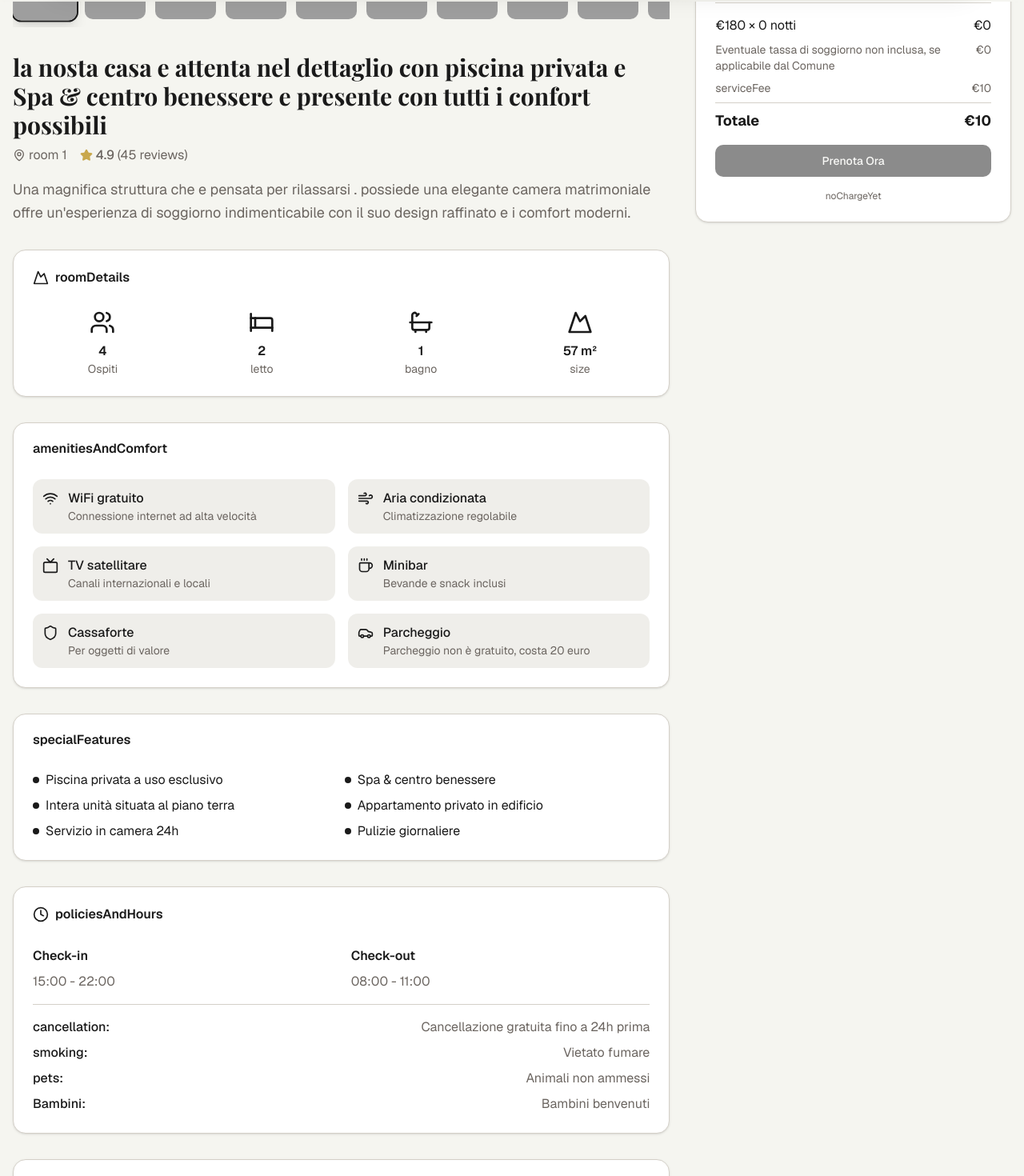
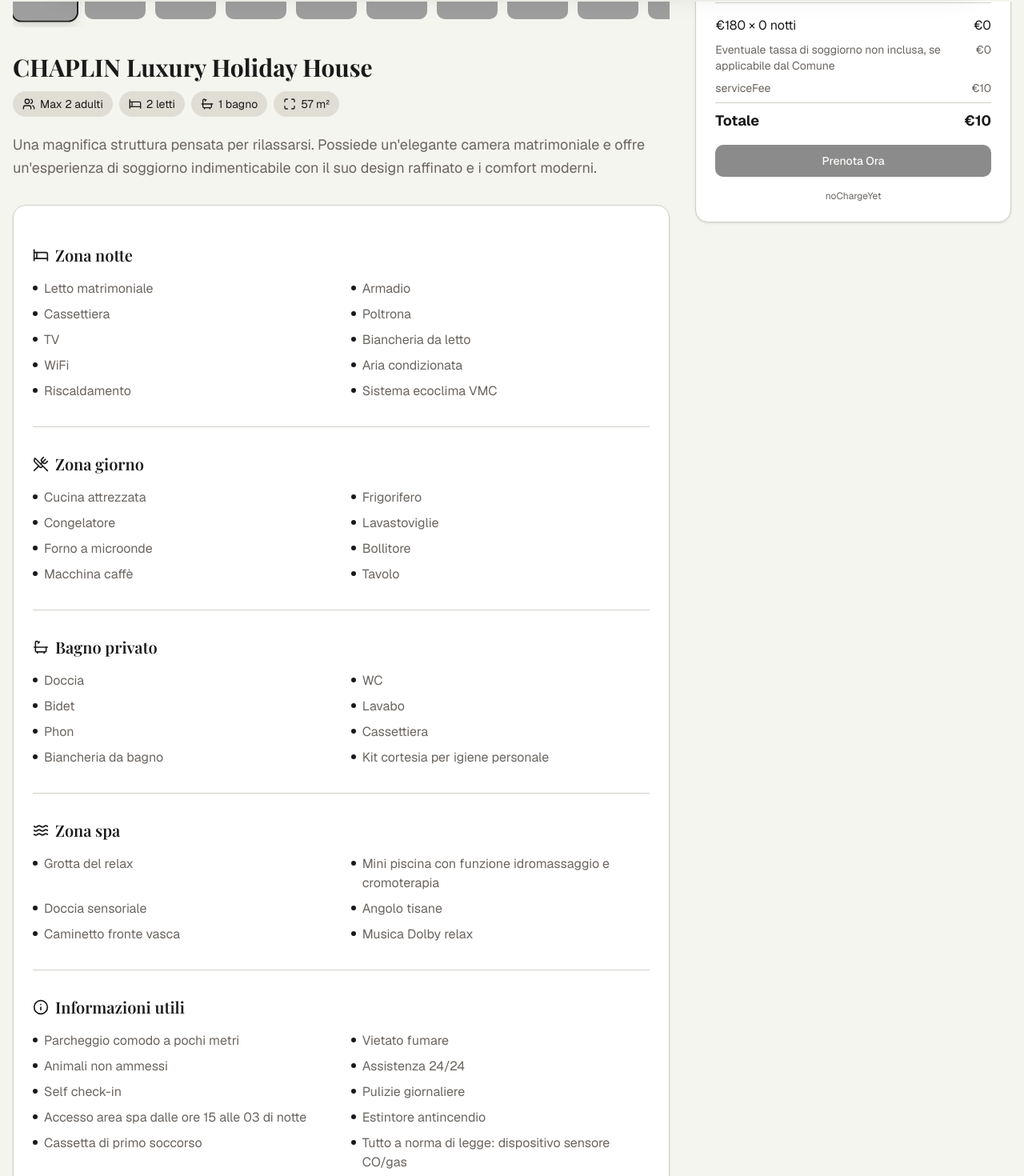
Before and after one commit to salvo1992/chaplin, a Next.js app: page /camere/1 in a window 1280 px wide. Shown: the part 798-2268 px from the top of the page at 80% size. Built offline with nearby package versions, Linux system fonts and the light colour scheme; no server answers; the database is empty; grey boxes are pictures that could not be loaded; a web font is replaced by a local one.

Commit message:
feat: refactor room page layout and remove RelatedRooms component

```diff
--- a/app/camere/[id]/page.tsx
+++ b/app/camere/[id]/page.tsx
@@ -3,7 +3,6 @@ import { Footer } from "@/components/footer"
 import { RoomDetails } from "@/components/room-details"
 import { RoomGallery } from "@/components/room-gallery"
 import { BookingWidget } from "@/components/booking-widget"
-import { RelatedRooms } from "@/components/related-rooms"
 
 interface RoomPageProps {
   params: {
@@ -32,8 +31,6 @@ export default function RoomPage({ params }: RoomPageProps) {
               </div>
             </div>
           </div>
-
-          <RelatedRooms currentRoomId={params.id} />
         </div>
       </div>
 
--- a/components/room-details.tsx
+++ b/components/room-details.tsx
@@ -1,204 +1,453 @@
 "use client"
-import { Card, CardContent, CardHeader, CardTitle } from "@/components/ui/card"
-import { Separator } from "@/components/ui/separator"
-import { Users, Bed, Bath, Mountain, Star, Wifi, Car, Coffee, Tv, Wind, Shield, MapPin, Clock } from "lucide-react"
+import { Card, CardContent } from "@/components/ui/card"
+import { Bed, UtensilsCrossed, Bath, Waves, Info, Users, Maximize } from "lucide-react"
 import { useLanguage } from "@/components/language-provider"
 
-// Sample room data - in a real app this would come from props or API
-const roomData = {
-  name: "la nosta casa e attenta  nel dettaglio con piscina privata e Spa & centro benessere  e presente con tutti i confort possibili",
-  description:
-    "Una magnifica struttura  che e pensata per rilassarsi . possiede una elegante camera matrimoniale offre un'esperienza di soggiorno indimenticabile con il suo design raffinato e i comfort moderni.",
-  longDescription:
-    "situata a Viterbo questa residenza rappresenta il perfetto equilibrio tra eleganza classica e comfort contemporaneo. Gli arredi sono stati selezionati con cura per riflettere lo stile tradizionale della regione, mentre i servizi moderni garantiscono un soggiorno confortevole e rilassante.",
-  guests: 4,
-  beds: 2,
-  bathrooms: 1,
-  size: 57,
-  rating: 4.9,
-  reviews: 45,
-  amenities: [
-    { icon: Wifi, name: "WiFi gratuito", description: "Connessione internet ad alta velocità" },
-    { icon: Wind, name: "Aria condizionata", description: "Climatizzazione regolabile" },
-    { icon: Tv, name: "TV satellitare", description: "Canali internazionali e locali" },
-    { icon: Coffee, name: "Minibar", description: "Bevande e snack inclusi" },
-    { icon: Shield, name: "Cassaforte", description: "Per oggetti di valore" },
-    { icon: Car, name: "Parcheggio", description: "Parcheggio non è gratuito, costa 20 euro " },
-  ],
-  features: [
-    "Piscina privata a uso esclusivo",
-    "Spa & centro benessere",
-    "Intera unità situata al piano terra",
-    "Appartamento privato in edificio",
-    "Servizio in camera 24h",
-    "Pulizie giornaliere",
-  ],
-  policies: {
-    checkIn: "15:00 - 22:00",
-    checkOut: "08:00 - 11:00",
-    cancellation: "Cancellazione gratuita fino a 24h prima",
-    smoking: "Vietato fumare",
-    pets: "Animali non ammessi",
-    children: "Bambini benvenuti",
+type Lang = "it" | "en" | "fr" | "es" | "de"
+
+interface RoomContent {
+  description: string
+  badges: { adults: string; beds: string; bath: string; size: string }
+  zones: { title: string; items: string[] }[]
+}
+
+const content: Record<Lang, RoomContent> = {
+  it: {
+    description:
+      "Una magnifica struttura pensata per rilassarsi. Possiede un'elegante camera matrimoniale e offre un'esperienza di soggiorno indimenticabile con il suo design raffinato e i comfort moderni.",
+    badges: { adults: "Max 2 adulti", beds: "2 letti", bath: "1 bagno", size: "57 m²" },
+    zones: [
+      {
+        title: "Zona notte",
+        items: [
+          "Letto matrimoniale",
+          "Armadio",
+          "Cassettiera",
+          "Poltrona",
+          "TV",
+          "Biancheria da letto",
+          "WiFi",
+          "Aria condizionata",
+          "Riscaldamento",
+          "Sistema ecoclima VMC",
+        ],
+      },
+      {
+        title: "Zona giorno",
+        items: [
+          "Cucina attrezzata",
+          "Frigorifero",
+          "Congelatore",
+          "Lavastoviglie",
+          "Forno a microonde",
+          "Bollitore",
+          "Macchina caffè",
+          "Tavolo",
+        ],
+      },
+      {
+        title: "Bagno privato",
+        items: [
+          "Doccia",
+          "WC",
+          "Bidet",
+          "Lavabo",
+          "Phon",
+          "Cassettiera",
+          "Biancheria da bagno",
+          "Kit cortesia per igiene personale",
+        ],
+      },
+      {
+        title: "Zona spa",
+        items: [
+          "Grotta del relax",
+          "Mini piscina con funzione idromassaggio e cromoterapia",
+          "Doccia sensoriale",
+          "Angolo tisane",
+          "Caminetto fronte vasca",
+          "Musica Dolby relax",
+        ],
+      },
+      {
+        title: "Informazioni utili",
+        items: [
+          "Parcheggio comodo a pochi metri",
+          "Vietato fumare",
+          "Animali non ammessi",
+          "Assistenza 24/24",
+          "Self check-in",
+          "Pulizie giornaliere",
+          "Accesso area spa dalle ore 15 alle 03 di notte",
+          "Estintore antincendio",
+          "Cassetta di primo soccorso",
+          "Tutto a norma di legge: dispositivo sensore CO/gas",
+        ],
+      },
+    ],
+  },
+  en: {
+    description:
+      "A magnificent property designed for relaxation. It features an elegant double room and offers an unforgettable stay experience with its refined design and modern comforts.",
+    badges: { adults: "Max 2 adults", beds: "2 beds", bath: "1 bathroom", size: "57 m²" },
+    zones: [
+      {
+        title: "Sleeping area",
+        items: [
+          "Double bed",
+          "Wardrobe",
+          "Chest of drawers",
+          "Armchair",
+          "TV",
+          "Bed linen",
+          "WiFi",
+          "Air conditioning",
+          "Heating",
+          "Ecoclima VMC system",
+        ],
+      },
+      {
+        title: "Living area",
+        items: [
+          "Equipped kitchen",
+          "Refrigerator",
+          "Freezer",
+          "Dishwasher",
+          "Microwave oven",
+          "Kettle",
+          "Coffee machine",
+          "Table",
+        ],
+      },
+      {
+        title: "Private bathroom",
+        items: [
+          "Shower",
+          "WC",
+          "Bidet",
+          "Sink",
+          "Hairdryer",
+          "Chest of drawers",
+          "Bath linen",
+          "Personal hygiene courtesy kit",
+        ],
+      },
+      {
+        title: "Spa area",
+        items: [
+          "Relaxation grotto",
+          "Mini pool with hydromassage and chromotherapy",
+          "Sensory shower",
+          "Herbal tea corner",
+          "Fireplace facing the tub",
+          "Dolby relax music",
+        ],
+      },
+      {
+        title: "Useful information",
+        items: [
+          "Convenient parking a few meters away",
+          "No smoking",
+          "Pets not allowed",
+          "24/7 assistance",
+          "Self check-in",
+          "Daily cleaning",
+          "Spa access from 3:00 PM to 3:00 AM",
+          "Fire extinguisher",
+          "First aid kit",
+          "Fully compliant: CO/gas sensor device",
+        ],
+      },
+    ],
+  },
+  fr: {
+    description:
+      "Une magnifique structure pensée pour la détente. Elle dispose d'une élégante chambre double et offre une expérience de séjour inoubliable grâce à son design raffiné et son confort moderne.",
+    badges: { adults: "Max 2 adultes", beds: "2 lits", bath: "1 salle de bain", size: "57 m²" },
+    zones: [
+      {
+        title: "Coin nuit",
+        items: [
+          "Lit double",
+          "Armoire",
+          "Commode",
+          "Fauteuil",
+          "TV",
+          "Linge de lit",
+          "WiFi",
+          "Climatisation",
+          "Chauffage",
+          "Système ecoclima VMC",
+        ],
+      },
+      {
+        title: "Coin jour",
+        items: [
+          "Cuisine équipée",
+          "Réfrigérateur",
+          "Congélateur",
+          "Lave-vaisselle",
+          "Four à micro-ondes",
+          "Bouilloire",
+          "Machine à café",
+          "Table",
+        ],
+      },
+      {
+        title: "Salle de bain privée",
+        items: [
+          "Douche",
+          "WC",
+          "Bidet",
+          "Lavabo",
+          "Sèche-cheveux",
+          "Commode",
+          "Linge de toilette",
+          "Kit de courtoisie pour l'hygiène personnelle",
+        ],
+      },
+      {
+        title: "Espace spa",
+        items: [
+          "Grotte de relaxation",
+          "Mini piscine avec hydromassage et chromothérapie",
+          "Douche sensorielle",
+          "Coin tisanes",
+          "Cheminée face à la baignoire",
+          "Musique Dolby relax",
+        ],
+      },
+      {
+        title: "Informations utiles",
+        items: [
+          "Parking pratique à quelques mètres",
+          "Interdiction de fumer",
+          "Animaux non admis",
+          "Assistance 24h/24",
+          "Self check-in",
+          "Ménage quotidien",
+          "Accès à l'espace spa de 15h à 03h du matin",
+          "Extincteur",
+          "Trousse de premiers secours",
+          "Tout conforme à la loi : détecteur CO/gaz",
+        ],
+      },
+    ],
+  },
+  es: {
+    description:
+      "Una magnífica estructura pensada para relajarse. Dispone de una elegante habitación doble y ofrece una experiencia de estancia inolvidable con su diseño refinado y comodidades modernas.",
+    badges: { adults: "Máx 2 adultos", beds: "2 camas", bath: "1 baño", size: "57 m²" },
+    zones: [
+      {
+        title: "Zona de descanso",
+        items: [
+          "Cama de matrimonio",
+          "Armario",
+          "Cómoda",
+          "Sillón",
+          "TV",
+          "Ropa de cama",
+          "WiFi",
+          "Aire acondicionado",
+          "Calefacción",
+          "Sistema ecoclima VMC",
+        ],
+      },
+      {
+        title: "Zona de día",
+        items: [
+          "Cocina equipada",
+          "Frigorífico",
+          "Congelador",
+          "Lavavajillas",
+          "Microondas",
+          "Hervidor",
+          "Cafetera",
+          "Mesa",
+        ],
+      },
+      {
+        title: "Baño privado",
+        items: [
+          "Ducha",
+          "WC",
+          "Bidé",
+          "Lavabo",
+          "Secador",
+          "Cómoda",
+          "Ropa de baño",
+          "Kit de cortesía para higiene personal",
+        ],
+      },
+      {
+        title: "Zona spa",
+        items: [
+          "Gruta del relax",
+          "Mini piscina con hidromasaje y cromoterapia",
+          "Ducha sensorial",
+          "Rincón de infusiones",
+          "Chimenea frente a la bañera",
+          "Música Dolby relax",
+        ],
+      },
+      {
+        title: "Información útil",
+        items: [
+          "Aparcamiento cómodo a pocos metros",
+          "Prohibido fumar",
+          "No se admiten animales",
+          "Asistencia 24/24",
+          "Self check-in",
+          "Limpieza diaria",
+          "Acceso a la zona spa de 15:00 a 03:00 de la noche",
+          "Extintor de incendios",
+          "Botiquín de primeros auxilios",
+          "Todo conforme a la ley: dispositivo sensor CO/gas",
+        ],
+      },
+    ],
+  },
+  de: {
+    description:
+      "Eine wunderschöne Unterkunft zum Entspannen. Sie verfügt über ein elegantes Doppelzimmer und bietet mit ihrem raffinierten Design und modernem Komfort ein unvergessliches Aufenthaltserlebnis.",
+    badges: { adults: "Max 2 Erwachsene", beds: "2 Betten", bath: "1 Bad", size: "57 m²" },
+    zones: [
+      {
+        title: "Schlafbereich",
+        items: [
+          "Doppelbett",
+          "Kleiderschrank",
+          "Kommode",
+          "Sessel",
+          "TV",
+          "Bettwäsche",
+          "WLAN",
+          "Klimaanlage",
+          "Heizung",
+          "Ecoclima VMC System",
+        ],
+      },
+      {
+        title: "Wohnbereich",
+        items: [
+          "Ausgestattete Küche",
+          "Kühlschrank",
+          "Gefrierschrank",
+          "Geschirrspüler",
+          "Mikrowelle",
+          "Wasserkocher",
+          "Kaffeemaschine",
+          "Tisch",
+        ],
+      },
+      {
+        title: "Privates Bad",
+        items: [
+          "Dusche",
+          "WC",
+          "Bidet",
+          "Waschbecken",
+          "Haartrockner",
+          "Kommode",
+          "Badwäsche",
+          "Kulanz-Set für die persönliche Hygiene",
+        ],
+      },
+      {
+        title: "Spa-Bereich",
+        items: [
+          "Entspannungsgrotte",
+          "Minipool mit Hydromassage und Chromotherapie",
+          "Sinnesdusche",
+          "Kräutertee-Ecke",
+          "Kamin vor der Wanne",
+          "Dolby Relax Musik",
+        ],
+      },
+      {
+        title: "Nützliche Informationen",
+        items: [
+          "Bequemer Parkplatz wenige Meter entfernt",
+          "Rauchen verboten",
+          "Keine Haustiere erlaubt",
+          "24/24 Unterstützung",
+          "Self Check-in",
+          "Tägliche Reinigung",
+          "Zugang zum Spa-Bereich von 15:00 bis 03:00 Uhr nachts",
+          "Feuerlöscher",
+          "Erste-Hilfe-Kasten",
+          "Alles gesetzeskonform: CO/Gas-Sensor",
+        ],
+      },
+    ],
   },
 }
+
+const zoneIcons = [Bed, UtensilsCrossed, Bath, Waves, Info]
 
 interface RoomDetailsProps {
   roomId: string
 }
 
 export function RoomDetails({ roomId }: RoomDetailsProps) {
-  const { t } = useLanguage()
+  const { language } = useLanguage()
+  const data = content[(language as Lang) || "it"] || content.it
 
   return (
     <div className="space-y-8">
-      {/* Room Header */}
+      {/* Title */}
       <div>
-        <div className="flex items-start justify-between mb-4">
-          <div>
-            <h1 className="font-display text-3xl font-bold text-foreground mb-2">{roomData.name}</h1>
-            <div className="flex items-center gap-4 text-muted-foreground">
-              <div className="flex items-center gap-1">
-                <MapPin className="w-4 h-4" />
-                <span>
-                  {t("room")} {roomId}
-                </span>
-              </div>
-              <div className="flex items-center gap-1">
-                <Star className="w-4 h-4 fill-[#c9a84c] text-[#c9a84c]" />
-                <span className="font-medium">{roomData.rating}</span>
-                <span>
-                  ({roomData.reviews} {t("reviews")})
-                </span>
-              </div>
-            </div>
-          </div>
+        <h1 className="font-display text-3xl font-bold text-foreground mb-3 text-balance">
+          CHAPLIN Luxury Holiday House
+        </h1>
+
+        {/* Quick badges */}
+        <div className="flex flex-wrap gap-2 mb-5">
+          <span className="inline-flex items-center gap-1.5 text-sm px-3 py-1.5 rounded-full bg-muted text-foreground">
+            <Users className="w-4 h-4 text-primary" />
+            {data.badges.adults}
+          </span>
+          <span className="inline-flex items-center gap-1.5 text-sm px-3 py-1.5 rounded-full bg-muted text-foreground">
+            <Bed className="w-4 h-4 text-primary" />
+            {data.badges.beds}
+          </span>
+          <span className="inline-flex items-center gap-1.5 text-sm px-3 py-1.5 rounded-full bg-muted text-foreground">
+            <Bath className="w-4 h-4 text-primary" />
+            {data.badges.bath}
+          </span>
+          <span className="inline-flex items-center gap-1.5 text-sm px-3 py-1.5 rounded-full bg-muted text-foreground">
+            <Maximize className="w-4 h-4 text-primary" />
+            {data.badges.size}
+          </span>
         </div>
 
-        <p className="text-muted-foreground text-lg leading-relaxed mb-6">{roomData.description}</p>
+        <p className="text-muted-foreground text-lg leading-relaxed text-pretty">{data.description}</p>
       </div>
 
-      {/* Room Specs */}
+      {/* Single details card */}
       <Card>
-        <CardHeader>
-          <CardTitle className="flex items-center gap-2">
-            <Mountain className="w-5 h-5" />
-            {t("roomDetails")}
-          </CardTitle>
-        </CardHeader>
-        <CardContent>
-          <div className="grid grid-cols-2 md:grid-cols-4 gap-6">
-            <div className="text-center">
-              <Users className="w-8 h-8 mx-auto mb-2 text-primary" />
-              <div className="font-semibold">{roomData.guests}</div>
-              <div className="text-sm text-muted-foreground">{t("guests")}</div>
-            </div>
-            <div className="text-center">
-              <Bed className="w-8 h-8 mx-auto mb-2 text-primary" />
-              <div className="font-semibold">{roomData.beds}</div>
-              <div className="text-sm text-muted-foreground">{t("bed")}</div>
-            </div>
-            <div className="text-center">
-              <Bath className="w-8 h-8 mx-auto mb-2 text-primary" />
-              <div className="font-semibold">{roomData.bathrooms}</div>
-              <div className="text-sm text-muted-foreground">{t("bathroom")}</div>
-            </div>
-            <div className="text-center">
-              <Mountain className="w-8 h-8 mx-auto mb-2 text-primary" />
-              <div className="font-semibold">{roomData.size} m²</div>
-              <div className="text-sm text-muted-foreground">{t("size")}</div>
-            </div>
-          </div>
-        </CardContent>
-      </Card>
-
-      {/* Amenities */}
-      <Card>
-        <CardHeader>
-          <CardTitle>{t("amenitiesAndComfort")}</CardTitle>
-        </CardHeader>
-        <CardContent>
-          <div className="grid grid-cols-1 md:grid-cols-2 gap-4">
-            {roomData.amenities.map((amenity, index) => (
-              <div key={index} className="flex items-start gap-3 p-3 rounded-lg bg-muted/50">
-                <amenity.icon className="w-5 h-5 text-primary mt-0.5" />
-                <div>
-                  <div className="font-medium">{amenity.name}</div>
-                  <div className="text-sm text-muted-foreground">{amenity.description}</div>
-                </div>
+        <CardContent className="p-6 space-y-8">
+          {data.zones.map((zone, index) => {
+            const Icon = zoneIcons[index] || Info
+            return (
+              <div key={index}>
+                <h3 className="flex items-center gap-2 font-display text-xl font-semibold text-foreground mb-4">
+                  <Icon className="w-5 h-5 text-primary" />
+                  {zone.title}
+                </h3>
+                <ul className="grid grid-cols-1 sm:grid-cols-2 gap-x-6 gap-y-2">
+                  {zone.items.map((item, i) => (
+                    <li key={i} className="flex items-start gap-2 text-muted-foreground">
+                      <span className="mt-2 w-1.5 h-1.5 rounded-full bg-primary flex-shrink-0" />
+                      <span>{item}</span>
+                    </li>
+                  ))}
+                </ul>
+                {index < data.zones.length - 1 && <div className="mt-8 border-b border-border" />}
               </div>
-            ))}
-          </div>
-        </CardContent>
-      </Card>
-
-      {/* Features */}
-      <Card>
-        <CardHeader>
-          <CardTitle>{t("specialFeatures")}</CardTitle>
-        </CardHeader>
-        <CardContent>
-          <div className="grid grid-cols-1 md:grid-cols-2 gap-2">
-            {roomData.features.map((feature, index) => (
-              <div key={index} className="flex items-center gap-2">
-                <div className="w-2 h-2 bg-primary rounded-full" />
-                <span>{feature}</span>
-              </div>
-            ))}
-          </div>
-        </CardContent>
-      </Card>
-
-      {/* Policies */}
-      <Card>
-        <CardHeader>
-          <CardTitle className="flex items-center gap-2">
-            <Clock className="w-5 h-5" />
-            {t("policiesAndHours")}
-          </CardTitle>
-        </CardHeader>
-        <CardContent className="space-y-4">
-          <div className="grid grid-cols-1 md:grid-cols-2 gap-6">
-            <div>
-              <h4 className="font-semibold mb-2">{t("checkIn")}</h4>
-              <p className="text-muted-foreground">{roomData.policies.checkIn}</p>
-            </div>
-            <div>
-              <h4 className="font-semibold mb-2">{t("checkOut")}</h4>
-              <p className="text-muted-foreground">{roomData.policies.checkOut}</p>
-            </div>
-          </div>
-
-          <Separator />
-
-          <div className="space-y-2">
-            <div className="flex justify-between">
-              <span className="font-medium">{t("cancellation")}:</span>
-              <span className="text-muted-foreground">{roomData.policies.cancellation}</span>
-            </div>
-            <div className="flex justify-between">
-              <span className="font-medium">{t("smoking")}:</span>
-              <span className="text-muted-foreground">{roomData.policies.smoking}</span>
-            </div>
-            <div className="flex justify-between">
-              <span className="font-medium">{t("pets")}:</span>
-              <span className="text-muted-foreground">{roomData.policies.pets}</span>
-            </div>
-            <div className="flex justify-between">
-              <span className="font-medium">{t("children")}:</span>
-              <span className="text-muted-foreground">{roomData.policies.children}</span>
-            </div>
-          </div>
-        </CardContent>
-      </Card>
-
-      {/* Long Description */}
-      <Card>
-        <CardHeader>
-          <CardTitle>{t("fullDescription")}</CardTitle>
-        </CardHeader>
-        <CardContent>
-          <p className="text-muted-foreground leading-relaxed">{roomData.longDescription}</p>
+            )
+          })}
         </CardContent>
       </Card>
     </div>
```
